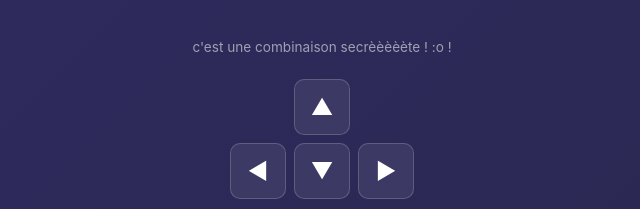
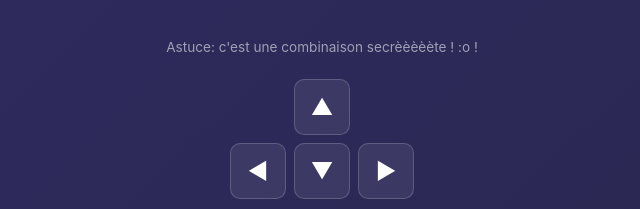
Before and after one commit to Cambart/LookinFor, a plain HTML site: page index.html in a window 1280 px wide. Shown: the part 376-585 px from the top of the page, 318-958 px from the left. Drawn offline with Linux system fonts and the light colour scheme.

Commit message:
Prefix hint with "Astuce:"
Co-Authored-By: Claude Opus 4.7 (1M context) <noreply@anthropic.com>

```diff
--- a/index.html
+++ b/index.html
@@ -266,7 +266,7 @@
 
     <div class="slots" id="slots"></div>
 
-    <p class="hint">c'est une combinaison secrèèèèète ! :o !</p>
+    <p class="hint">Astuce: c'est une combinaison secrèèèèète ! :o !</p>
 
     <div class="keys" aria-label="Touches directionnelles">
       <div class="key up"    data-dir="up">▲</div>
```
